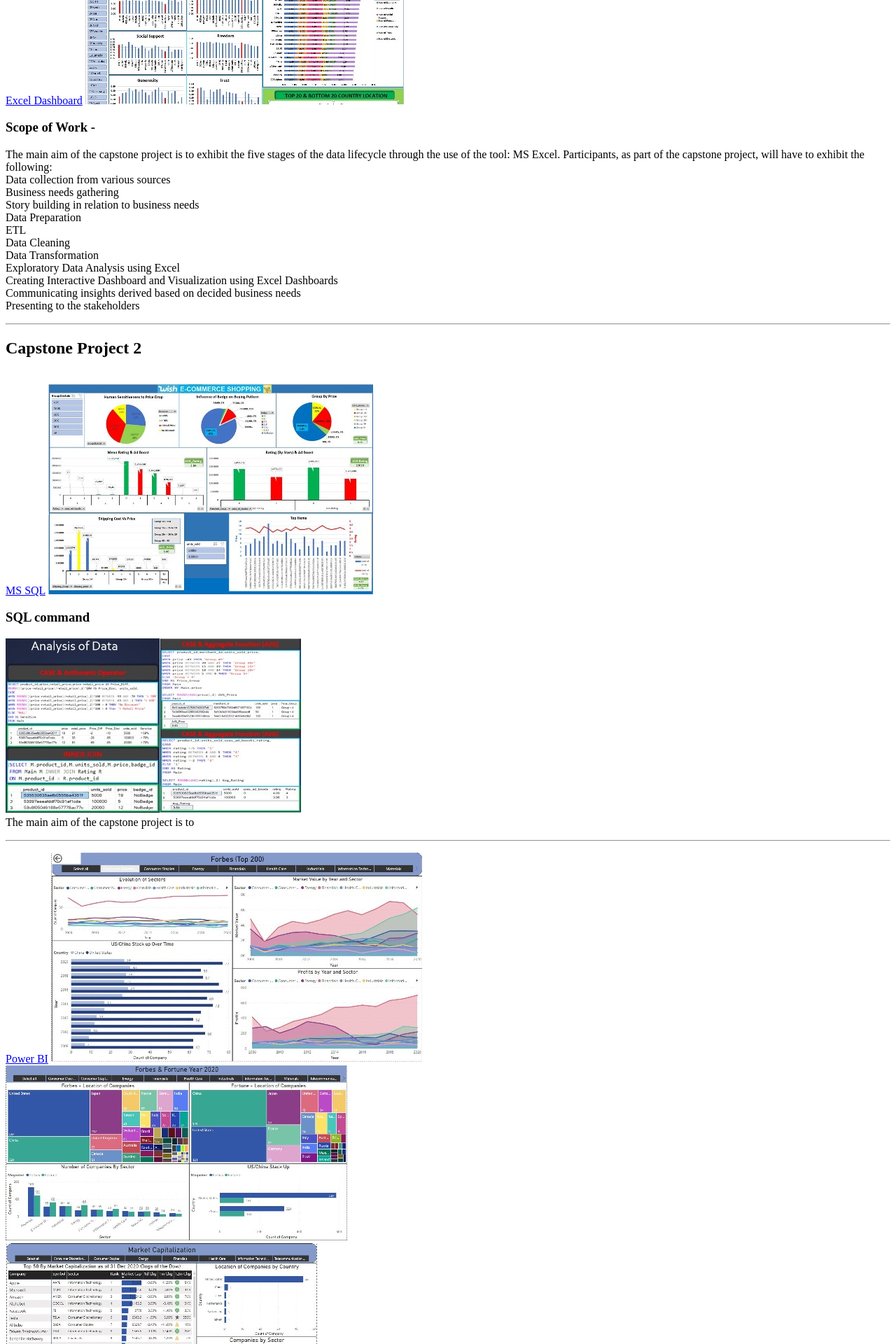
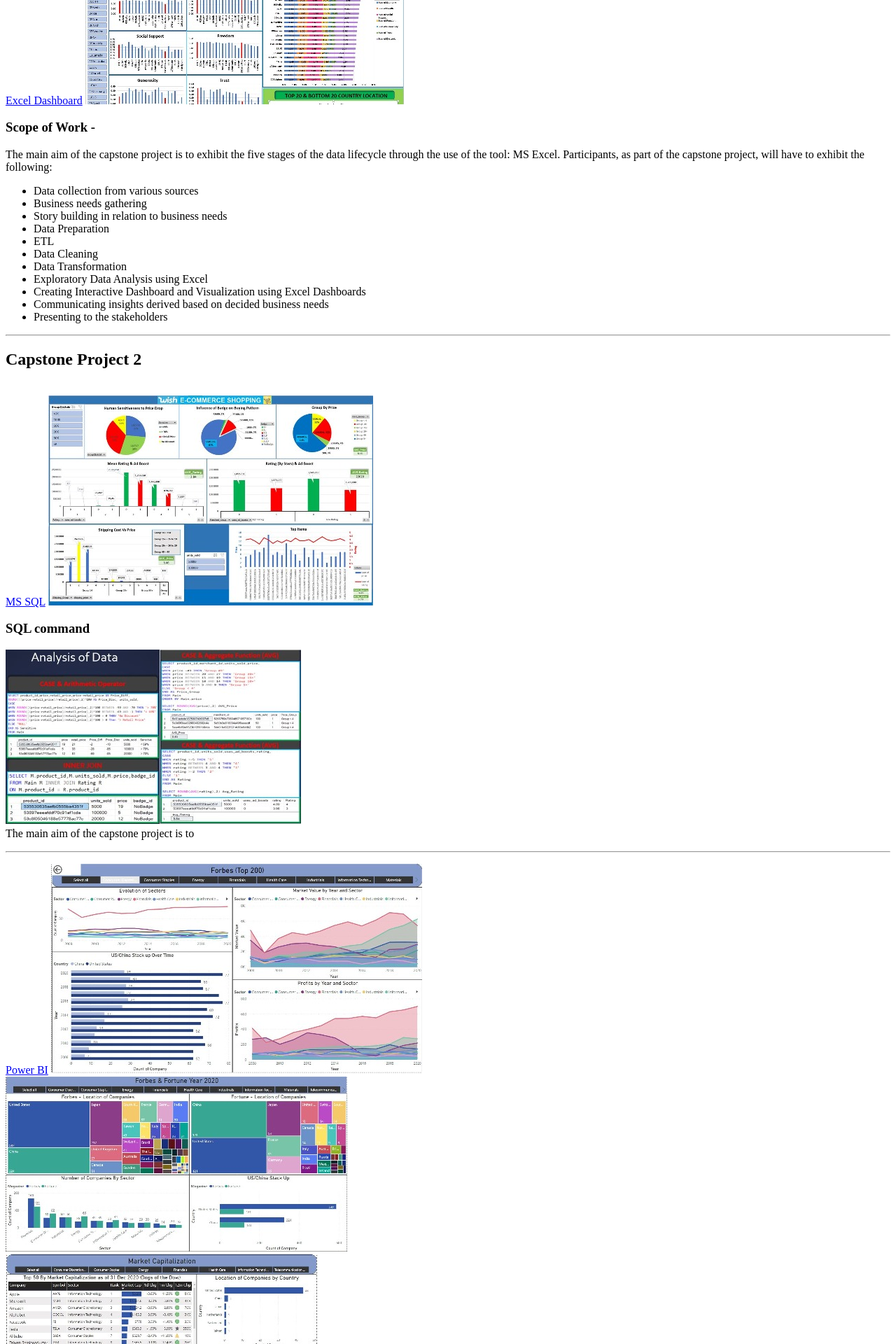
Before and after one commit to ZalehaAli/Data-Analytics-Portfolio, a Jekyll site: the page built from index.md, in a window 1280 px wide. Shown: the part 643-2563 px from the top of the page at 70% size. Built offline with Jekyll 4.4.1, drawn with Linux system fonts in a browser that asks for light colours; our own code applies the rules of GitHub Pages for plain Markdown files.

```diff
--- a/index.md
+++ b/index.md
@@ -8,27 +8,27 @@ The capstone is an open project, wherein participants choose their own data, bra
 ### Scope of Work -
 The main aim of the capstone project is to exhibit the five stages of the data lifecycle through the use of the tool: MS Excel. Participants, as part of the capstone project, will have to exhibit the following:
 <br>
-Data collection from various sources
+* Data collection from various sources
 <br>
-Business needs gathering
+* Business needs gathering
 <br>
-Story building in relation to business needs
+* Story building in relation to business needs
 <br>
-Data Preparation
+* Data Preparation
 <br>
-ETL
+* ETL
 <br>
-Data Cleaning
+* Data Cleaning
 <br>
-Data Transformation
+* Data Transformation
 <br>
-Exploratory Data Analysis using Excel
+* Exploratory Data Analysis using Excel
 <br>
-Creating Interactive Dashboard and Visualization using Excel Dashboards
+* Creating Interactive Dashboard and Visualization using Excel Dashboards
 <br>
-Communicating insights derived based on decided business needs
+* Communicating insights derived based on decided business needs
 <br>
-Presenting to the stakeholders
+* Presenting to the stakeholders
 
 ---
 ## Capstone Project 2
```
